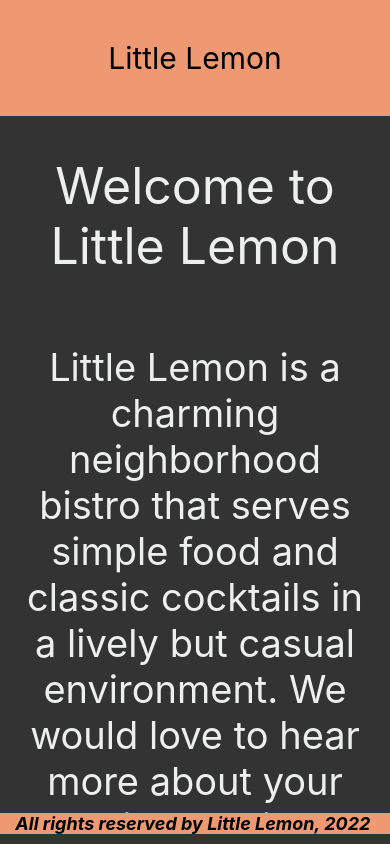
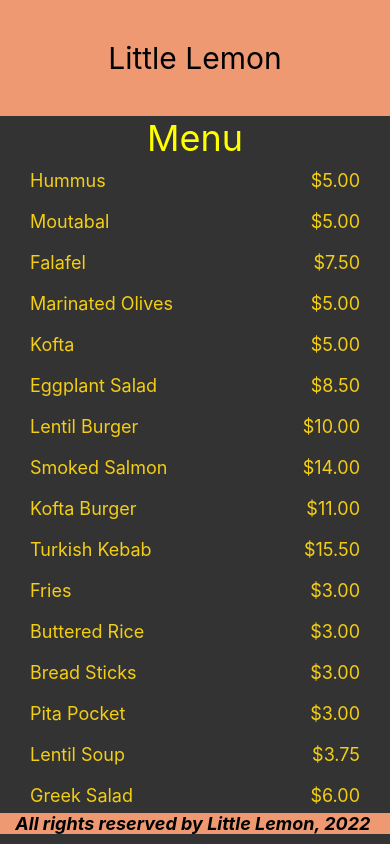
Before and after one commit to rajyotiroshan/littleLemonApp, a React Native app: screen / in a window 390 px wide. Built offline with nearby package versions, Linux system fonts and the light colour scheme.

Commit message:
FlatList

```diff
--- a/App.js
+++ b/App.js
@@ -2,15 +2,15 @@ import { View, StyleSheet } from "react-native";
 import LittleLemonHeader from "./components/LittleLemonHeader";
 import LittleLemonFooter from "./components/LittleLemonFooter";
 import WelcomeScreen from "./components/WelcomeScreen";
-import MenuItem from "./components/MenuItem";
+import MenuItems from "./components/MenuItems";
 
 export default function App() {
   return (
     <>
       <View style={appStyles.container}>
         <LittleLemonHeader />
-        <WelcomeScreen />
-        {/*  <MenuItem/>  */}
+        {/* <WelcomeScreen /> */}
+          <MenuItems/>
         <LittleLemonFooter/>
       </View>
 
--- a/components/MenuItem.js
+++ /dev/null
@@ -1,37 +0,0 @@
-import { View, Text, ScrollView } from "react-native";
-import { StyleSheet } from "react-native";
-
-const menuItemsToDisplay = [
-  "Hummus \n Moutabal \n Falafel \n Marinated Olives \n Kofta \n Eggplant Salad \n Lentil Burger \n Smoked Salmon \n Kofta Burger \n Turkish Kebab \n Fries \n Buttered Rice \n Bread Sticks \n Pita Pocket \n Lentil Soup \n Greek Salad \n Rice Pilaf \n Baklava \n Tartufo \n Tiramisu \n Panna Cotta",
-];
-
-export default function MenuItem() {
-  return (
-    <View style={menuStyle.container}>
-      <ScrollView indicatorStyle={"white"} style={menuStyle.innerContainer}>
-        <Text style={menuStyle.headerText}>View Menu</Text>
-        <Text style={menuStyle.itemText}>{menuItemsToDisplay[0]}</Text>
-      </ScrollView>
-    </View>
-  );
-}
-
-const menuStyle = StyleSheet.create({
-  container: {
-    flex: 1,
-  },
-  innerContainer: {
-    paddingHorizontal: 40,
-    paddingVertical: 40,
-    backgroundColor: "black",
-  },
-  headerText: {
-    color: "white",
-    fontSize: 40,
-    flexWrap: "wrap",
-  },
-  itemText: {
-    color: 'red',
-    fontSize: 36,
-  },
-});
--- /dev/null
+++ b/components/MenuItems.js
@@ -0,0 +1,96 @@
+import { View, Text, ScrollView, FlatList } from "react-native";
+import { StyleSheet } from "react-native";
+
+const menuItemsToDisplay = [
+  { name: "Hummus", price: "$5.00", id: "1A" },
+  { name: "Moutabal", price: "$5.00", id: "2B" },
+  { name: "Falafel", price: "$7.50", id: "3C" },
+  { name: "Marinated Olives", price: "$5.00", id: "4D" },
+  { name: "Kofta", price: "$5.00", id: "5E" },
+  { name: "Eggplant Salad", price: "$8.50", id: "6F" },
+  { name: "Lentil Burger", price: "$10.00", id: "7G" },
+  { name: "Smoked Salmon", price: "$14.00", id: "8H" },
+  { name: "Kofta Burger", price: "$11.00", id: "9I" },
+  { name: "Turkish Kebab", price: "$15.50", id: "10J" },
+  { name: "Fries", price: "$3.00", id: "11K" },
+  { name: "Buttered Rice", price: "$3.00", id: "12L" },
+  { name: "Bread Sticks", price: "$3.00", id: "13M" },
+  { name: "Pita Pocket", price: "$3.00", id: "14N" },
+  { name: "Lentil Soup", price: "$3.75", id: "15O" },
+  { name: "Greek Salad", price: "$6.00", id: "16Q" },
+  { name: "Rice Pilaf", price: "$4.00", id: "17R" },
+  { name: "Baklava", price: "$3.00", id: "18S" },
+  { name: "Tartufo", price: "$3.00", id: "19T" },
+  { name: "Tiramisu", price: "$5.00", id: "20U" },
+  { name: "Panna Cotta", price: "$5.00", id: "21V" },
+];
+
+const Item = ({ name, price }) => {
+  return (
+    <View style={menuStyle.menuItemContainer}>
+      <Text style={[menuStyle.menuItemText, menuStyle.menuItemName]}>
+        {name}
+      </Text>
+      <Text style={[menuStyle.menuItemText, menuStyle.menuItemPrice]}>
+        {price}
+      </Text>
+    </View>
+  );
+};
+
+export default function MenuItems() {
+  const renderItems = ({ item }) => {
+    return <Item {...item} />;
+  };
+  return (
+    <View style={menuStyle.container}>
+      <Text style={menuStyle.headerText}>Menu</Text>
+      <FlatList
+        data={menuItemsToDisplay}
+        renderItem={renderItems}
+        keyExtractor={(item) => item.id}
+      ></FlatList>
+    </View>
+  );
+}
+/* export default function MenuItems() {
+
+  return (
+    <View style={menuStyle.container}>
+      <ScrollView indicatorStyle={"white"} style={menuStyle.innerContainer}>
+        <Text style={menuStyle.headerText}>View Menu</Text>
+        <Text style={menuStyle.itemText}>{menuItemsToDisplay[0]}</Text>
+      </ScrollView>
+    </View>
+  );
+} */
+
+const menuStyle = StyleSheet.create({
+  container: {
+    flex: 1,
+  },
+  headerText: {
+    color: "yellow",
+    fontSize: 36,
+    textAlign: "center",
+  },
+  menuItemContainer: {
+    flexDirection: "row",
+    padding: 10,
+  },
+  menuItemText: {
+    flex: 1,
+    color: "#F4CE14",
+    fontSize: 18,
+  },
+  menuItemName: {
+    marginLeft: 20,
+  },
+  menuItemPrice: {
+    textAlign: "right",
+    marginRight: 20,
+  },
+  seperatorStyle: {
+    borderBottom: "1px solid white",
+  },
+});
```
